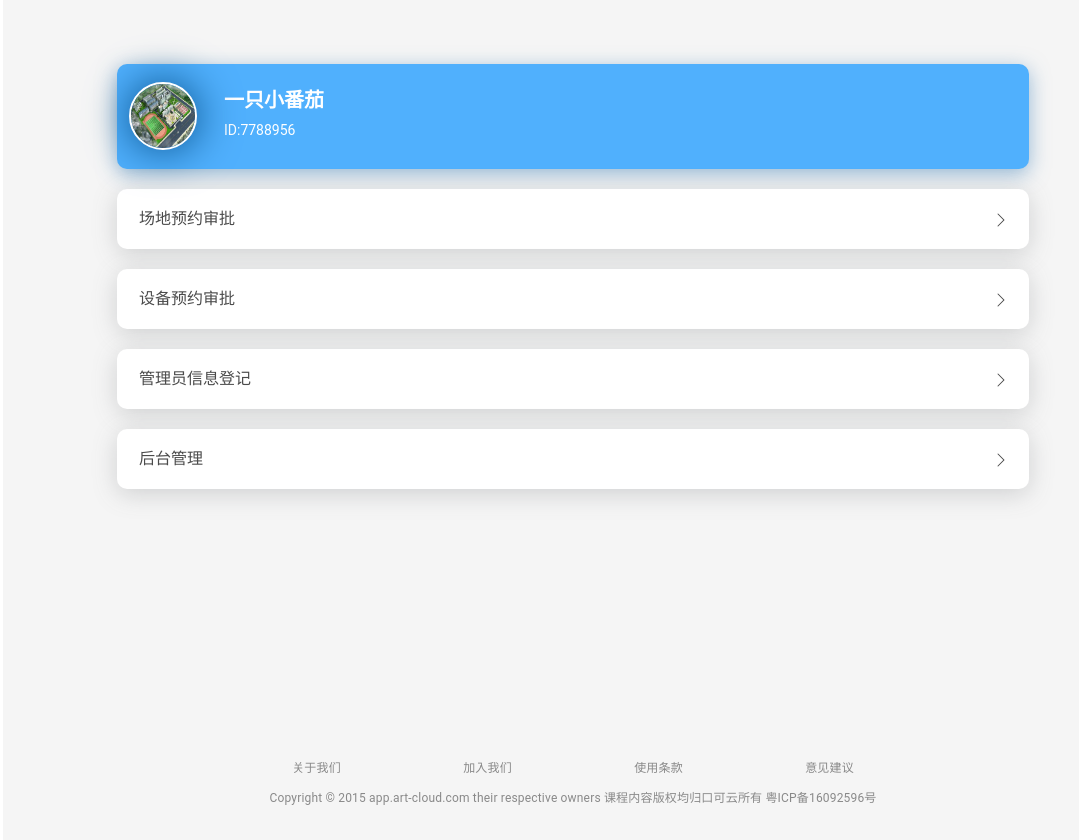
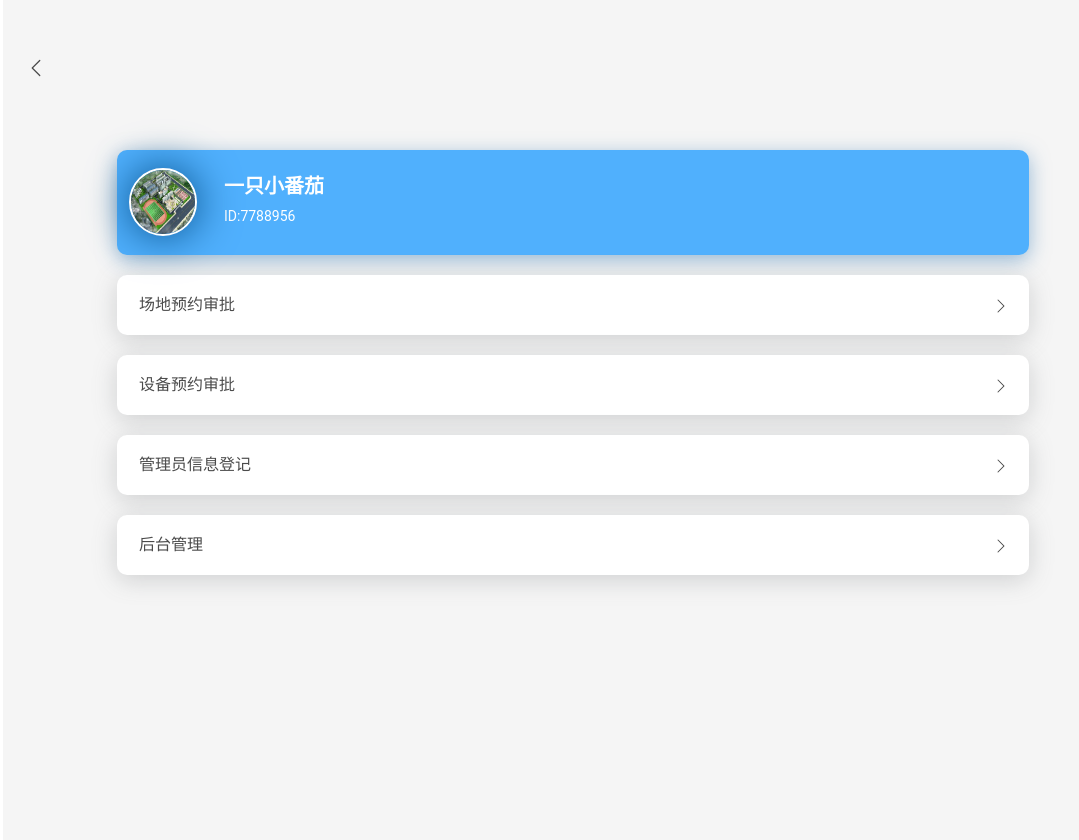
Before and after one commit to frankykong/sf44, a Symfony app: template templates/my.html.twig in a window 1280 px wide. Shown: the top 840 px of the page, without its empty margins (67-1146 px from the left). Before the commit the page ends 805 px from the top, so only its background shows below. Run offline with Twig, Linux system fonts and the light colour scheme; the template is opened without the code that fills it, so the values that code supplies are empty; some libraries are stand-ins or nearby versions.

Commit message:
前端页面

```diff
--- a/templates/my.html.twig
+++ b/templates/my.html.twig
@@ -4,7 +4,17 @@
 {% block header %}
 
 {% endblock %}
-
+    <div class="top-box">
+        <div class="top-left top">
+            <a href="">
+                <div class="back-logo">
+                    <svg xmlns="http://www.w3.org/2000/svg" width="20" height="20" fill="#4b4b4b" class="bi bi-chevron-left" viewBox="0 0 16 16">
+                        <path fill-rule="evenodd" d="M11.354 1.646a.5.5 0 0 1 0 .708L5.707 8l5.647 5.646a.5.5 0 0 1-.708.708l-6-6a.5.5 0 0 1 0-.708l6-6a.5.5 0 0 1 .708 0z"/>
+                    </svg>
+                </div>
+            </a>
+        </div>
+    </div>
 <div class="my">
     <div class="my-logo">
         <img src="Command/image/01.webp" alt="">
```
